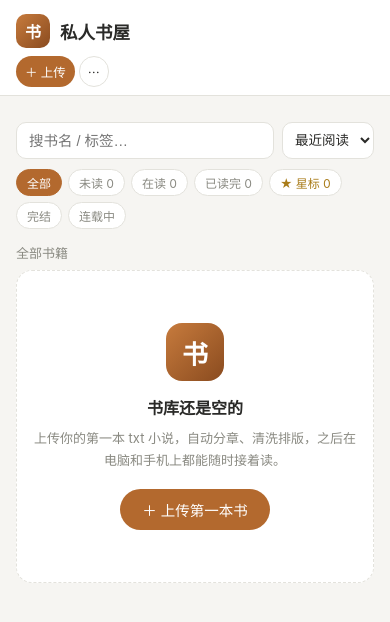
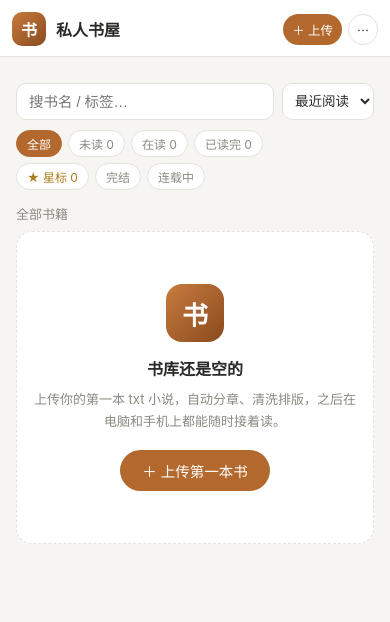
Before and after one commit to weipu2026/r2novel, a website with bundled scripts: page public/index.html in a window 390 px wide. Built offline with nearby package versions, Linux system fonts and the light colour scheme; files whose address does not match are found by name.

Commit message:
fix: 手机版 UI 复检——修复星标筛选金色语义丢失
- 星标 chip 从 #readFilter 挪到 #tagCloud 后，其 .star-chip 样式仍绑在 .readfilter 下
  一条都不再命中：未选中回落 muted 灰、选中回落 accent 棕，且与「完结」选中态完全同色
  (rgb(179,105,46))，金色筛选语义整体丢失。选择器改挂 .tagcloud 并取更高特异性
  (0,2,1 / 0,3,1)，不依赖源码顺序。
- 同步 renderReadFilter 头注释：「全部」实为清 4 个维度(tag/finished/readState/star)
- 新增探针 .ui-tests/audit-star-chip.mjs（10 项，computedStyle 颜色判据）：修复前 5/10 → 修复后 10/10
- README 同步（分类导航栏含星标、筛选行四维度重置）

```diff
--- a/public/css/style.css
+++ b/public/css/style.css
@@ -475,9 +475,12 @@ li.pv-add .pv-btn { width: 100%; text-align: center; color: var(--accent); borde
   font-variant-numeric: tabular-nums;
 }
 .readfilter button.on { background: var(--accent); border-color: var(--accent); color: #fff; }
-/* 星标筛选是独立维度（可与任一阅读状态叠加），用金色与阅读状态 chip 区分开 */
-.readfilter button.star-chip { color: #a97c1a; }
-.readfilter button.star-chip.on { background: #e0b23c; border-color: #e0b23c; color: #fff; }
+/* 星标筛选是独立维度（可与任一阅读状态叠加），用金色与其它 chip 区分开。
+   注意：星标 chip 已从 #readFilter 挪到 #tagCloud（2026-09-13）——选择器必须挂在 .tagcloud 下，
+   否则会被 .tagcloud button / .tagcloud button.on 覆盖成普通「灰字 / 主色调底」，
+   金色语义整体丢失、且与「完结」选中态同色不可区分（曾踩此坑，有探针 audit-star-chip.mjs 守着）。 */
+.tagcloud button.star-chip { color: #a97c1a; }
+.tagcloud button.star-chip.on { background: #e0b23c; border-color: #e0b23c; color: #fff; }
 .tagcloud { display: flex; gap: 6px; flex-wrap: wrap; margin: 6px 0 2px; }
 .tagcloud button {
   border: 1px solid var(--line); background: var(--panel); color: var(--muted);
@@ -898,9 +901,14 @@ button.danger:hover { background: #fbeeec; }
   .batch-bar button { padding: 4px 9px; font-size: 12px; }
   .tm-name { max-width: 38%; }
 
-  /* 手机顶栏两行布局：品牌一行、按钮一行（上传 + ⋯ 收纳后单行从容） */
-  .top { flex-wrap: wrap; row-gap: 6px; padding-bottom: 8px; }
-  .top-actions { width: 100%; justify-content: flex-start; gap: 4px; }
+  /* 手机顶栏单行（2026-09-13）：logo/品牌与 上传/⋯ 同行，固定高度省一行。
+     brand-name 可收缩截断（min-width:0 + ellipsis），320px 窄屏也不挤破。 */
+  .top { padding: calc(10px + env(safe-area-inset-top)) 12px 8px; }
+  .top-actions { gap: 6px; }
+  .brand-name { font-size: 16px; }
+  /* 「★星标 / 完结 / 连载中」三个组织 chip 独占一行：分隔符在手机上改为整行断行
+     （flex-basis:100% 强制换行、本体隐藏），标签 chips 从下一行起排；桌面仍内联。 */
+  .tagcloud-sep { flex-basis: 100%; height: 0; line-height: 0; visibility: hidden; margin: 0; }
   .top-actions button { padding: 6px 8px; font-size: 12px; }
   .top-actions button.primary { padding: 6px 9px; font-size: 12.5px; }
 
--- a/public/js/app.js
+++ b/public/js/app.js
@@ -408,7 +408,7 @@ function readCounts() {
 }
 
 /** 阅读状态筛选行：全部 / 未读 N / 在读 N / 已读完 N。
- * 「全部」是本页的总重置入口——它同时清掉 tag / finished / readState 三个维度
+ * 「全部」是本页的总重置入口——它同时清掉 tag / finished / readState / star 四个维度
  * （标签云行里原来的「全部」已挪走，避免两处同名按钮语义打架）；
  * 其余三个是单选，再点同一个即取消筛选。计数让「书多了还剩哪些没看」一眼可见。 */
 function renderReadFilter() {
@@ -443,18 +443,13 @@ function renderReadFilter() {
   box.appendChild(one('未读', 'unread', c.unread));
   box.appendChild(one('在读', 'reading', c.reading));
   box.appendChild(one('已读完', 'done', c.done));
-  // 星标是独立维度（一本「已读完」的书同样可以打星），所以不走 one() 的互斥切换，自己管开关。
-  // 计数为 0 也常驻显示——藏起来用户就不知道有这功能，也就永远不会去标星。
-  const starOn = mk(`★ 星标 ${c.star}`, ui.star, () => {
-    ui.star = !ui.star;
-    ui.page = 1;
-    renderShelf();
-  });
-  starOn.classList.add('star-chip');
-  box.appendChild(starOn);
-}
-
-/** 分类导航栏：状态频道（完结/连载中）+ 全部标签 chips */
+}
+
+/** 分类导航栏：星标（独立维度）+ 状态频道（完结/连载中）+ 全部标签 chips。
+ * 星标放这行行首而非阅读状态行（2026-09-13）：手机端「★星标 / 完结 / 连载中」三个
+ * 「组织动作」正好凑一行（分隔符在手机断点改整行断行，标签从下一行起排），
+ * 阅读状态行只剩 全部/未读/在读/已读完，一行放得下。逻辑不变：仍是自己的开关，
+ * 「全部」总重置（renderReadFilter）照旧把它清掉。 */
 function renderTagCloud() {
   const cloud = els.tagCloud;
   cloud.innerHTML = '';
@@ -475,7 +470,17 @@ function renderTagCloud() {
     cloud.appendChild(b);
   };
   // 注：「全部」总重置按钮已挪到阅读状态筛选行（renderReadFilter）——
-  // 由它统一清除 tag / finished / readState 三个维度，避免两处「全部」语义打架。
+  // 由它统一清除 tag / finished / readState / star 四个维度，避免两处「全部」语义打架。
+  // 星标是独立维度（一本「已读完」的书同样可以打星），不走互斥切换、自己管开关。
+  // 计数为 0 也常驻显示——藏起来用户就不知道有这功能，也就永远不会去标星。
+  const starBtn = mk(`★ 星标 ${readCounts().star}`, ui.star);
+  starBtn.classList.add('star-chip');
+  starBtn.addEventListener('click', () => {
+    ui.star = !ui.star;
+    ui.page = 1;
+    renderShelf();
+  });
+  cloud.appendChild(starBtn);
   stateBtn('完结', 'done');
   stateBtn('连载中', 'ongoing');
   const tags = tagCounts();
```
Also changed, not shown: README.md.
